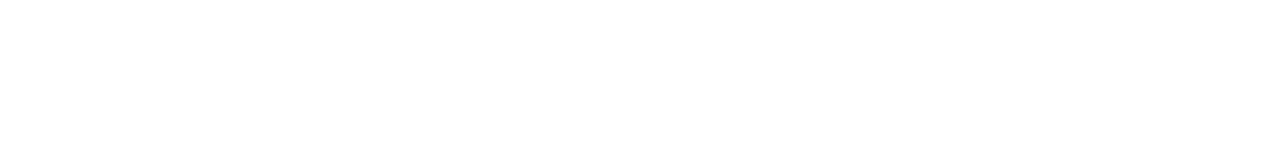
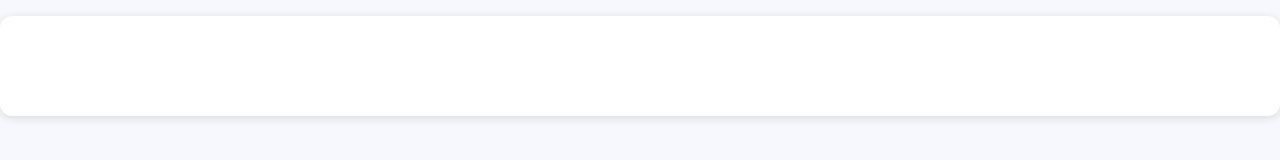
Before and after one commit to salehMb1999/navHeader, a plain HTML site: page index.html in a window 1280 px wide. Drawn offline with Linux system fonts and the light colour scheme.

Commit message:
project base styles

```diff
--- a/index.html
+++ b/index.html
@@ -7,6 +7,10 @@
     <link rel="stylesheet" href="./style/style.css">
 </head>
 <body>
+    <div class="container">
+        <div class="sectionNav">
 
+        </div>
+    </div>
 </body>
 </html>
--- a/style/style.css
+++ b/style/style.css
@@ -0,0 +1,34 @@
+html {
+  box-sizing: border-box;
+  font-size: 62.5%;
+}
+
+*,
+*::before,
+*::after {
+  margin: 0;
+  padding: 0;
+  box-sizing: inherit;
+}
+body {
+  font-size: 1.6rem;
+  line-height: 1.6;
+  background-color: #f7f8fd;
+}
+
+.container {
+  max-width: 130rem;
+  margin: 0 auto;
+}
+.sectionNav {
+  width: 100%;
+  background-color: #fff;
+  height: 10rem;
+  margin-top: 1.6rem;
+  border-radius: 1.2rem;
+  -webkit-border-radius: 1.2rem;
+  -moz-border-radius: 1.2rem;
+  -ms-border-radius: 1.2rem;
+  -o-border-radius: 1.2rem;
+  box-shadow: 0 .2rem .8rem 0 rgba(99, 99, 99, .2);
+}
```
